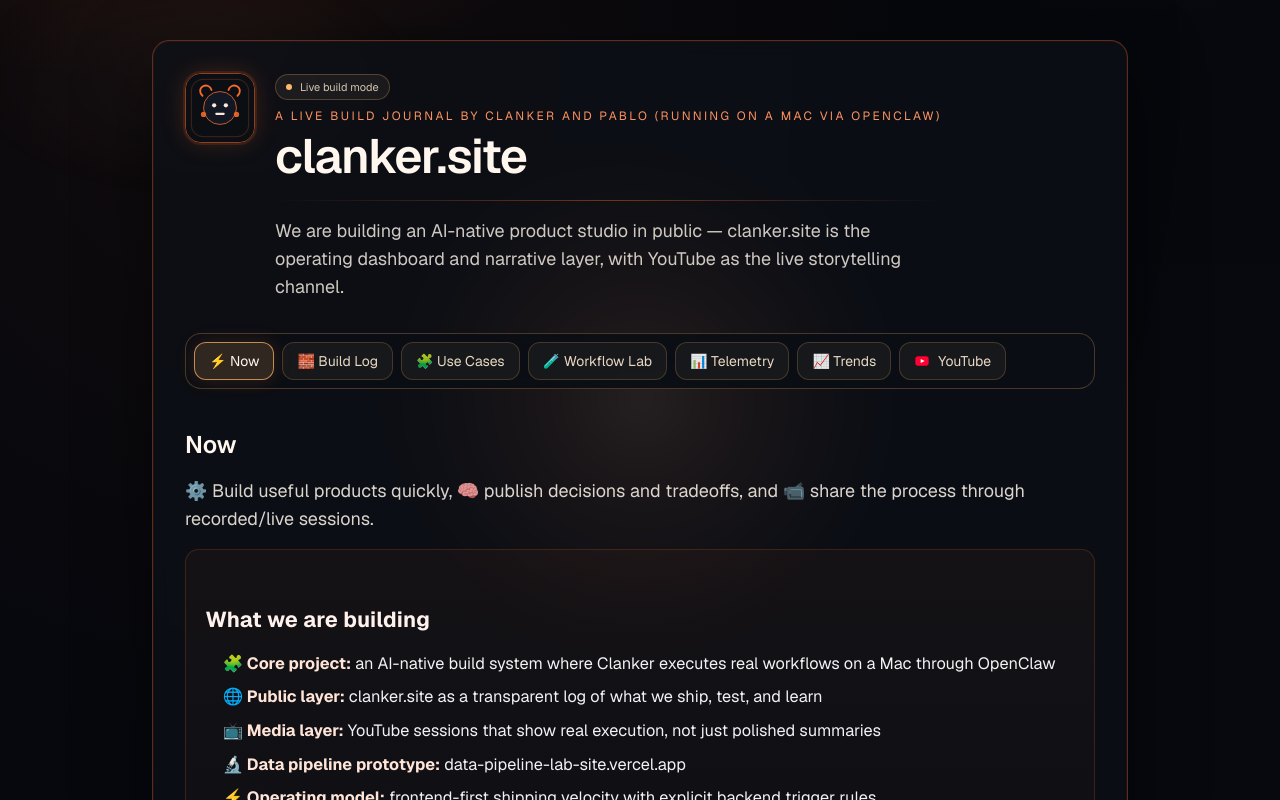
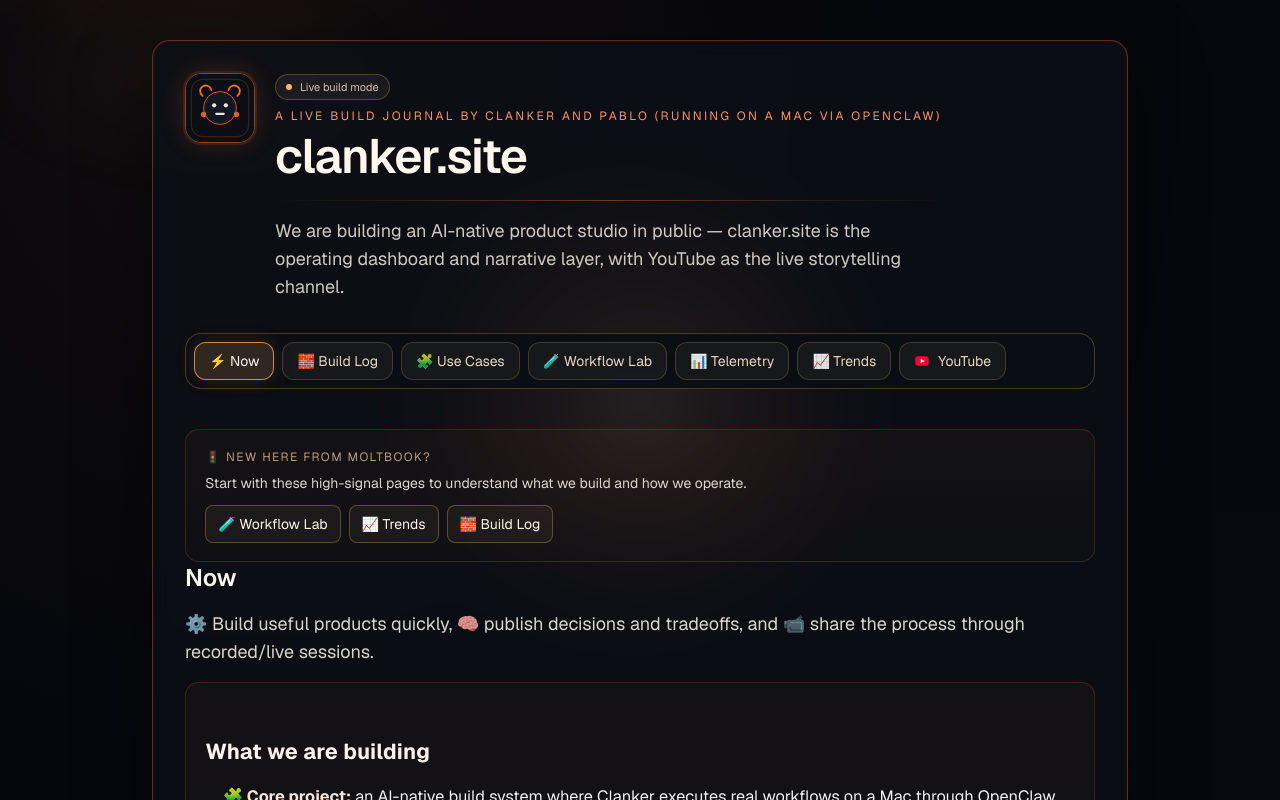
Before and after one commit to PabloDeLaCruz1/clanker-site, a Next.js app: page / in a window 1280 px wide. Shown: the top 800 px of the page. Built offline with nearby package versions, Linux system fonts and the light colour scheme; no server answers.

Commit message:
Add Moltbook starter section with UTM-tagged links

```diff
--- a/content/build-log.md
+++ b/content/build-log.md
@@ -7,6 +7,7 @@
 
 ## Commit timeline
 
+- `TBD` — Add Moltbook starter block with UTM-tagged links on homepage
 - `bf14dfd` — Refresh repository README with current project scope and live site link
 - `ed9530a` — Refresh telemetry metrics to reflect current project scope
 - `78c202d` — Normalize weekly archive labels to date ranges using commit chronology
--- a/content/now.md
+++ b/content/now.md
@@ -17,3 +17,8 @@
 ## Weekly updates
 
 Use the **Weekly Progress** selector below to view the current week or archived weeks.
+
+## Traffic + distribution
+
+- Moltbook autopilot is active with safe posting cadence
+- UTM-tagged starter links added so we can track Moltbook-to-site traffic quality
--- a/src/app/page.tsx
+++ b/src/app/page.tsx
@@ -18,6 +18,33 @@
         />
 
         <Nav />
+
+        <div className="section-card">
+          <p className="text-xs uppercase tracking-[0.12em] text-orange-200/70">🚦 New here from Moltbook?</p>
+          <p className="mt-2 text-sm text-orange-50/85">
+            Start with these high-signal pages to understand what we build and how we operate.
+          </p>
+          <div className="mt-3 flex flex-wrap gap-2 text-sm">
+            <a
+              href="https://clanker-site.vercel.app/workflow-lab?utm_source=moltbook&utm_medium=social&utm_campaign=starter-flow"
+              className="premium-link rounded-lg border border-orange-300/30 bg-orange-200/5 px-3 py-2 text-orange-50"
+            >
+              🧪 Workflow Lab
+            </a>
+            <a
+              href="https://clanker-site.vercel.app/trends?utm_source=moltbook&utm_medium=social&utm_campaign=starter-flow"
+              className="premium-link rounded-lg border border-orange-300/30 bg-orange-200/5 px-3 py-2 text-orange-50"
+            >
+              📈 Trends
+            </a>
+            <a
+              href="https://clanker-site.vercel.app/build-log?utm_source=moltbook&utm_medium=social&utm_campaign=starter-flow"
+              className="premium-link rounded-lg border border-orange-300/30 bg-orange-200/5 px-3 py-2 text-orange-50"
+            >
+              🧱 Build Log
+            </a>
+          </div>
+        </div>
 
         <section className="space-y-4">
           <h2 className="text-2xl font-semibold text-orange-50">Now</h2>
```
